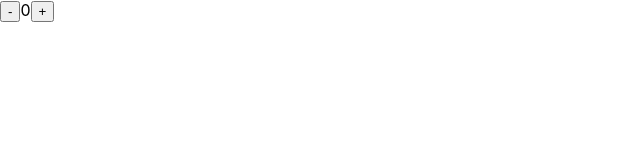
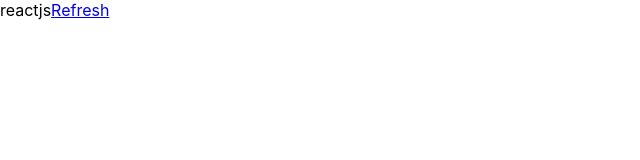
Before and after one commit to bellakongqn/react-dnd-drag-demo, a React (Create React App) app: page / in a window 1280 px wide. Shown: the top 160 px of the page, without its empty margins (0-640 px from the left). Built offline with nearby package versions, Linux system fonts and the light colour scheme.

Commit message:
redux 异步

```diff
--- a/package.json
+++ b/package.json
@@ -3,6 +3,7 @@
   "version": "0.1.0",
   "private": true,
   "dependencies": {
+    "cross-fetch": "^3.0.4",
     "node-sass": "^4.12.0",
     "prop-types": "^15.7.2",
     "react": "^16.8.6",
@@ -11,7 +12,8 @@
     "react-dom": "^16.8.6",
     "react-redux": "^7.1.0",
     "react-scripts": "3.0.1",
-    "redux": "^4.0.4"
+    "redux": "^4.0.4",
+    "redux-thunk": "^2.3.0"
   },
   "scripts": {
     "start": "react-scripts start",
--- /dev/null
+++ b/src/ReduxThunk/Actions.js
@@ -0,0 +1,26 @@
+import fetch from 'cross-fetch'
+// https://www.reddit.com/r/${subreddit}.json
+
+export function fetchPosts(subreddit) {
+    return dispatch => {
+        return fetch(`https://www.reddit.com/r/${subreddit}.json`)
+          .then(response => response.json())
+          .then(json => dispatch(receivePosts(subreddit, json)))
+      }
+  }
+
+  function receivePosts(subreddit, json) {
+    return {
+      type: 'RECEIVE_POSTS',
+      subreddit,
+      posts: json.data.children,
+      receivedAt: Date.now()
+    }
+  }
+
+  function requestPosts(subreddit) {
+    return {
+      type:' REQUEST_POSTS',
+      subreddit
+    }
+  }
--- /dev/null
+++ b/src/ReduxThunk/Index.js
@@ -0,0 +1,39 @@
+import React, { Component } from 'react';
+import {connect} from 'react-redux'
+import {fetchPosts} from './Actions'
+
+class Index extends Component {
+    constructor(props) {
+        super(props)
+        this.handleRefreshClick = this.handleRefreshClick.bind(this)
+      }
+    handleRefreshClick(e) {
+        e.preventDefault()
+
+        const { dispatch, selectedSubreddit } = this.props
+        dispatch(fetchPosts(selectedSubreddit))
+      }
+
+    render() {
+        const {selectedSubreddit,posts } = this.props
+        return (
+            <div>
+                {selectedSubreddit}
+                <a href='#'
+                    onClick={this.handleRefreshClick}>
+                    Refresh
+                    </a>
+            </div>
+        );
+    }
+}
+
+function mapStateToProps(state){
+    return{
+        selectedSubreddit: state.selectedSubreddit,
+        posts:state.posts
+    }
+}
+
+
+export default connect(mapStateToProps)(Index);
--- /dev/null
+++ b/src/ReduxThunk/Reducer.js
@@ -0,0 +1,42 @@
+import { combineReducers } from 'redux'
+function selectedSubreddit(state = 'reactjs', action) {
+  switch (action.type) {
+  case "Select":
+    return action.subreddit
+   case 'RECEIVE_POSTS':
+        return Object.assign({}, state, {
+          items: action.posts,
+          lastUpdated: action.receivedAt
+        })
+  default:
+    return state
+  }
+}
+
+
+function posts(
+    state = {
+      items: []
+    },
+    action
+  ) {
+    switch (action.type) {
+      case 'REQUEST_POSTS':
+        return Object.assign({}, state, {
+        })
+      case 'RECEIVE_POSTS':
+        return Object.assign({}, state, {
+          items: action.posts,
+          lastUpdated: action.receivedAt
+        })
+      default:
+        return state
+    }
+  }
+
+const rootReducer = combineReducers({
+    posts,
+    selectedSubreddit
+  })
+
+  export default rootReducer
--- /dev/null
+++ b/src/ReduxThunk/ReduxThunk.js
@@ -0,0 +1,23 @@
+import React, { Component } from 'react';
+import {Provider} from 'react-redux'
+import { createStore,applyMiddleware } from 'redux';
+import thunkMiddleware from 'redux-thunk'
+import reducer from './Reducer';
+import AsyncApp from './Index'
+
+const store = createStore(
+    reducer,
+    applyMiddleware(thunkMiddleware)
+    )
+
+class ReduxThunk extends Component {
+    render() {
+        return (
+            <Provider store={store}>
+                <AsyncApp />
+            </Provider>
+        );
+    }
+}
+
+export default ReduxThunk;
--- a/src/index.js
+++ b/src/index.js
@@ -8,10 +8,11 @@ import Facc from './Facc/Index'
 import ContextApi from './ContextApi/ContextApi'
 import ChangeTheme from './ChangeTheme/ChangeTheme'
 import PureRedux from './Redux/PureRedux';
-import Counter from './Counter/Counter'
+import Counter from './Counter/Counter';
+import ReduxThunk from './ReduxThunk/ReduxThunk'
 import * as serviceWorker from './serviceWorker';
 
-ReactDOM.render(<Counter />, document.getElementById('root'));
+ReactDOM.render(<ReduxThunk />, document.getElementById('root'));
 
 // If you want your app to work offline and load faster, you can change
 // unregister() to register() below. Note this comes with some pitfalls.
```
Also changed, not shown: 1 other file (tests, documents, lock files or other folders).
